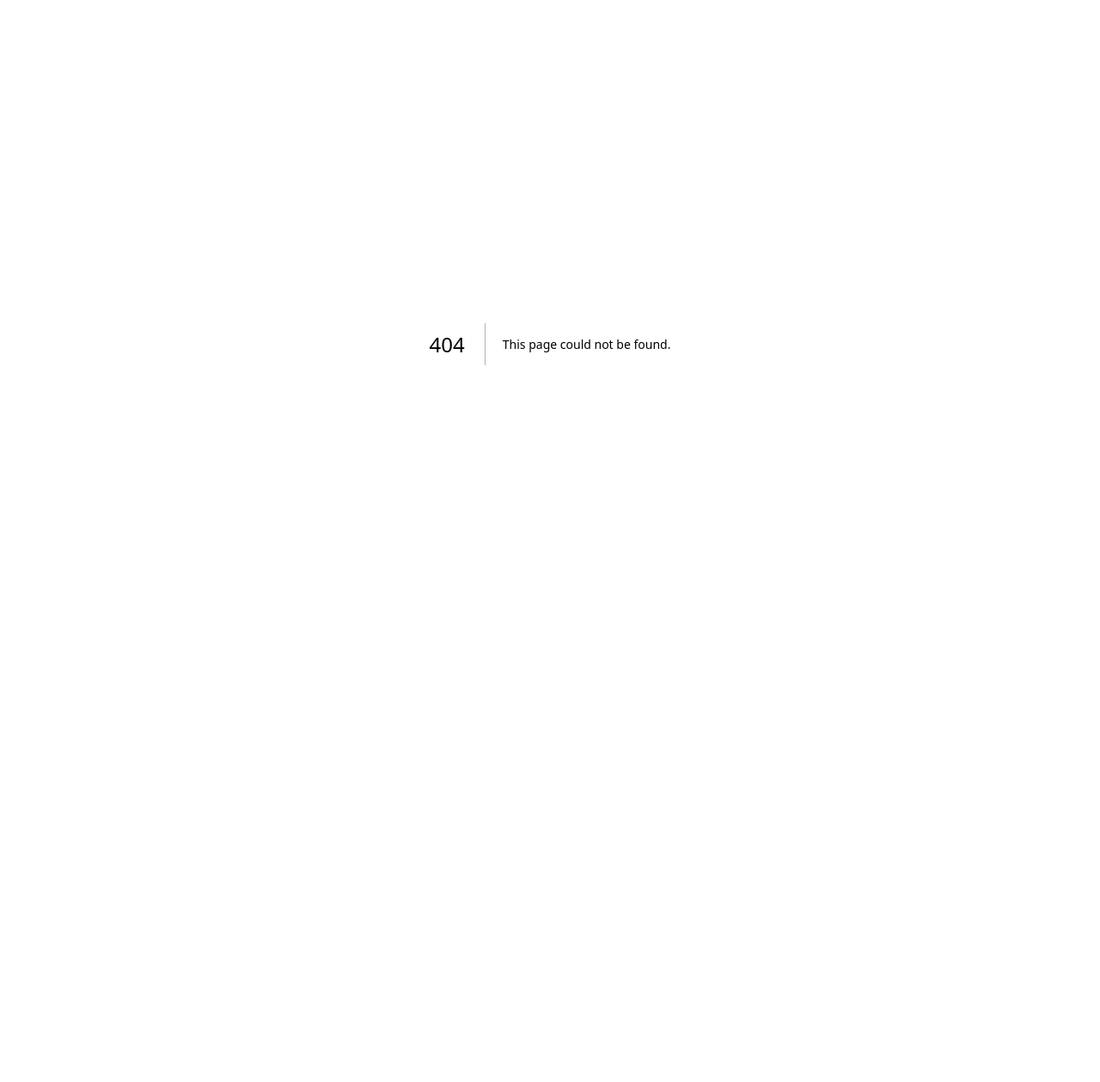
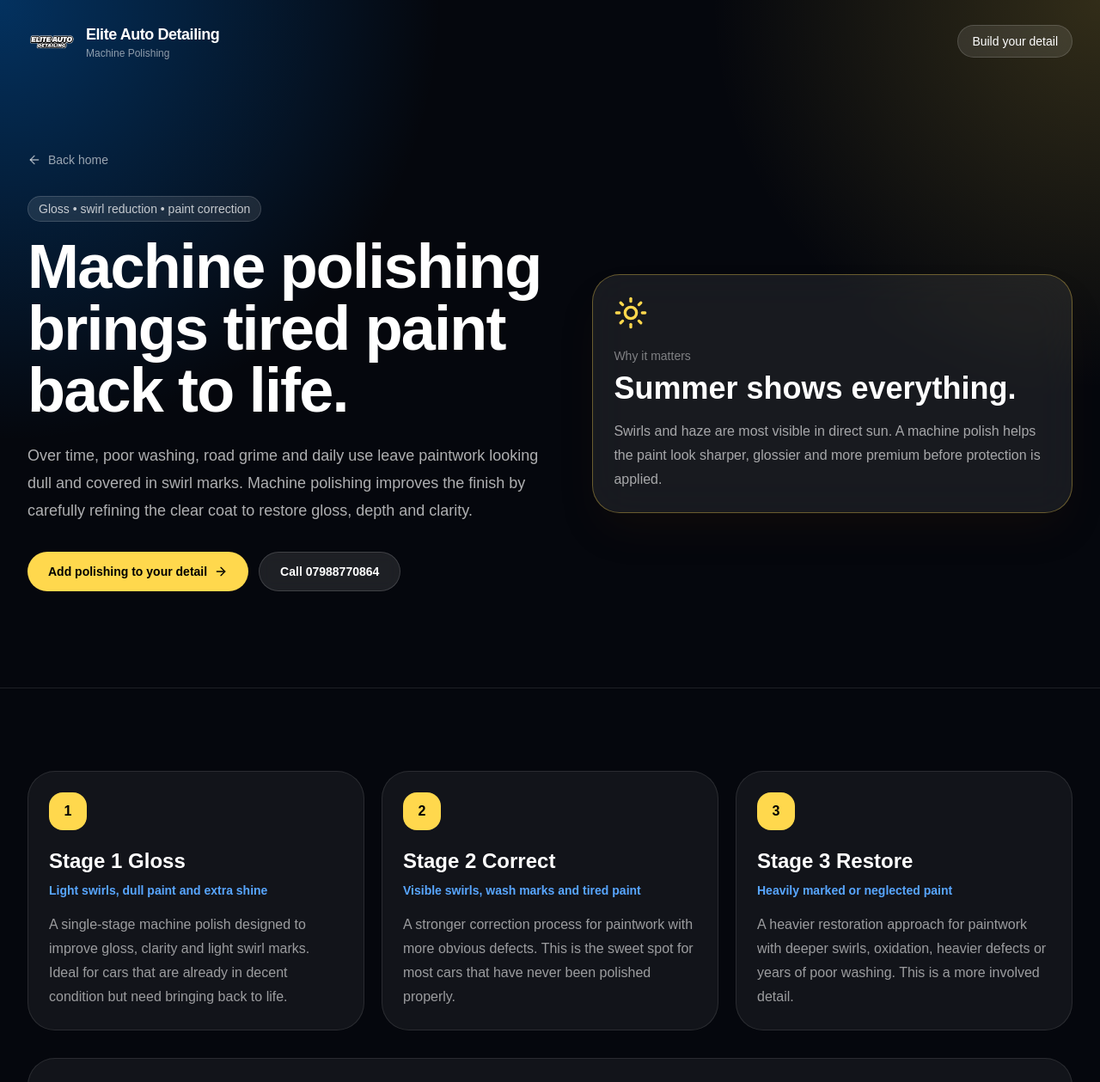
Before and after one commit to eliteautobolton/new-elite-gpt, a Next.js app: page /machine-polishing in a window 1280 px wide. Before the commit this address had no page. Shown: the top 1259 px of the page at 86% size. Before the commit the page ends 800 px from the top, so only its background shows below. Built offline with nearby package versions, Linux system fonts and the light colour scheme.

Commit message:
Add files via upload

```diff
--- /dev/null
+++ b/app/machine-polishing/page.tsx
@@ -0,0 +1,155 @@
+"use client";
+
+import Link from "next/link";
+import {
+  ArrowLeft,
+  ArrowRight,
+  Check,
+  Sparkles,
+  Sun,
+  Wand2,
+} from "lucide-react";
+
+const stages = [
+  {
+    title: "Stage 1 Gloss",
+    bestFor: "Light swirls, dull paint and extra shine",
+    text: "A single-stage machine polish designed to improve gloss, clarity and light swirl marks. Ideal for cars that are already in decent condition but need bringing back to life.",
+  },
+  {
+    title: "Stage 2 Correct",
+    bestFor: "Visible swirls, wash marks and tired paint",
+    text: "A stronger correction process for paintwork with more obvious defects. This is the sweet spot for most cars that have never been polished properly.",
+  },
+  {
+    title: "Stage 3 Restore",
+    bestFor: "Heavily marked or neglected paint",
+    text: "A heavier restoration approach for paintwork with deeper swirls, oxidation, heavier defects or years of poor washing. This is a more involved detail.",
+  },
+];
+
+const benefits = [
+  "Restores gloss and depth",
+  "Reduces visible swirl marks",
+  "Improves paint clarity",
+  "Makes colour look richer",
+  "Prepares paint for ceramic coating",
+  "Makes the car look newer and cleaner",
+];
+
+export default function MachinePolishing() {
+  return (
+    <main className="min-h-screen bg-[#05070d] text-white">
+      <section className="relative overflow-hidden border-b border-white/10">
+        <div className="absolute inset-0 bg-[radial-gradient(circle_at_top_left,rgba(0,132,255,0.34),transparent_34%),radial-gradient(circle_at_top_right,rgba(255,216,77,0.18),transparent_30%)]" />
+
+        <header className="relative mx-auto flex max-w-7xl items-center justify-between px-5 py-5 md:px-8">
+          <Link href="/" className="flex items-center gap-3">
+            <img src="/logo.png" alt="Elite Auto Detailing logo" className="h-14 w-14 rounded-2xl object-contain" />
+            <div>
+              <p className="text-lg font-semibold tracking-tight">Elite Auto Detailing</p>
+              <p className="text-xs text-white/55">Machine Polishing</p>
+            </div>
+          </Link>
+
+          <Link href="/build-your-detail" className="hidden rounded-full border border-white/15 bg-white/10 px-4 py-2 text-sm font-medium backdrop-blur transition hover:bg-white/15 md:flex">
+            Build your detail
+          </Link>
+        </header>
+
+        <div className="relative mx-auto max-w-7xl px-5 pb-20 pt-10 md:px-8 md:pb-28 md:pt-20">
+          <Link href="/" className="mb-8 inline-flex items-center gap-2 text-sm text-white/60 transition hover:text-white">
+            <ArrowLeft className="h-4 w-4" />
+            Back home
+          </Link>
+
+          <div className="grid gap-10 md:grid-cols-[1.05fr_0.95fr] md:items-center">
+            <div>
+              <p className="mb-4 inline-flex rounded-full border border-white/15 bg-white/10 px-3 py-1 text-sm text-white/75 backdrop-blur">
+                Gloss • swirl reduction • paint correction
+              </p>
+
+              <h1 className="max-w-4xl text-5xl font-semibold tracking-tight md:text-7xl">
+                Machine polishing brings tired paint back to life.
+              </h1>
+
+              <p className="mt-6 max-w-2xl text-lg leading-8 text-white/68">
+                Over time, poor washing, road grime and daily use leave paintwork looking dull and covered in swirl marks. Machine polishing improves the finish by carefully refining the clear coat to restore gloss, depth and clarity.
+              </p>
+
+              <div className="mt-8 flex flex-col gap-3 sm:flex-row">
+                <Link href="/build-your-detail" className="inline-flex items-center justify-center gap-2 rounded-full bg-[#ffd84d] px-6 py-3 text-sm font-bold text-black transition hover:scale-[1.02] hover:bg-[#ffe276]">
+                  Add polishing to your detail
+                  <ArrowRight className="h-4 w-4" />
+                </Link>
+                <a href="tel:07988770864" className="rounded-full border border-white/15 bg-white/10 px-6 py-3 text-center text-sm font-semibold backdrop-blur transition hover:bg-white/15">
+                  Call 07988770864
+                </a>
+              </div>
+            </div>
+
+            <div className="rounded-[2rem] border border-[#ffd84d]/35 bg-white/[0.08] p-6 shadow-2xl shadow-yellow-950/20 backdrop-blur-xl">
+              <Sun className="mb-5 h-10 w-10 text-[#ffd84d]" />
+              <p className="text-sm text-white/45">Why it matters</p>
+              <h2 className="mt-2 text-4xl font-bold">Summer shows everything.</h2>
+              <p className="mt-4 leading-7 text-white/62">
+                Swirls and haze are most visible in direct sun. A machine polish helps the paint look sharper, glossier and more premium before protection is applied.
+              </p>
+            </div>
+          </div>
+        </div>
+      </section>
+
+      <section className="mx-auto max-w-7xl px-5 py-16 md:px-8 md:py-24">
+        <div className="grid gap-5 md:grid-cols-3">
+          {stages.map((stage, index) => (
+            <article key={stage.title} className="rounded-[2rem] border border-white/10 bg-white/[0.055] p-6">
+              <div className="mb-5 flex h-11 w-11 items-center justify-center rounded-2xl bg-[#ffd84d] font-bold text-black">
+                {index + 1}
+              </div>
+              <h2 className="text-2xl font-semibold">{stage.title}</h2>
+              <p className="mt-2 text-sm font-semibold text-[#58a6ff]">{stage.bestFor}</p>
+              <p className="mt-4 leading-7 text-white/58">{stage.text}</p>
+            </article>
+          ))}
+        </div>
+
+        <div className="mt-8 grid gap-8 rounded-[2rem] border border-white/10 bg-white/[0.055] p-6 md:grid-cols-[0.8fr_1.2fr] md:p-8">
+          <div>
+            <Wand2 className="mb-5 h-9 w-9 text-[#ffd84d]" />
+            <h2 className="text-3xl font-semibold">Benefits of machine polishing</h2>
+            <p className="mt-4 leading-7 text-white/58">
+              This is one of the biggest visual upgrades you can give a car, especially before ceramic coating.
+            </p>
+          </div>
+
+          <div className="grid gap-3 sm:grid-cols-2">
+            {benefits.map((benefit) => (
+              <div key={benefit} className="flex items-center gap-3 rounded-2xl bg-black/25 p-4 text-white/75">
+                <Check className="h-5 w-5 shrink-0 text-[#ffd84d]" />
+                {benefit}
+              </div>
+            ))}
+          </div>
+        </div>
+
+        <div className="mt-8 rounded-[2rem] border border-[#ffd84d]/35 bg-white/[0.08] p-6 text-center md:p-10">
+          <Sparkles className="mx-auto mb-5 h-10 w-10 text-[#ffd84d]" />
+          <h2 className="text-3xl font-semibold md:text-5xl">Not sure which stage?</h2>
+          <p className="mx-auto mt-4 max-w-2xl leading-7 text-white/58">
+            Use Build Your Detail and select the stage that sounds closest. We can confirm the right option after seeing the paint in person or from photos.
+          </p>
+          <Link href="/build-your-detail" className="mt-8 inline-flex items-center justify-center gap-2 rounded-full bg-[#ffd84d] px-6 py-3 text-sm font-bold text-black transition hover:scale-[1.02] hover:bg-[#ffe276]">
+            Build your detail
+            <ArrowRight className="h-4 w-4" />
+          </Link>
+        </div>
+      </section>
+
+      <footer className="mx-auto flex max-w-7xl flex-col gap-4 border-t border-white/10 px-5 py-10 text-sm text-white/45 md:flex-row md:items-center md:justify-between md:px-8">
+        <p>Elite Auto Detailing</p>
+        <p>5 Thornton Street, Bolton, BL2 2BU • 07988770864</p>
+      </footer>
+    </main>
+  );
+}
```
